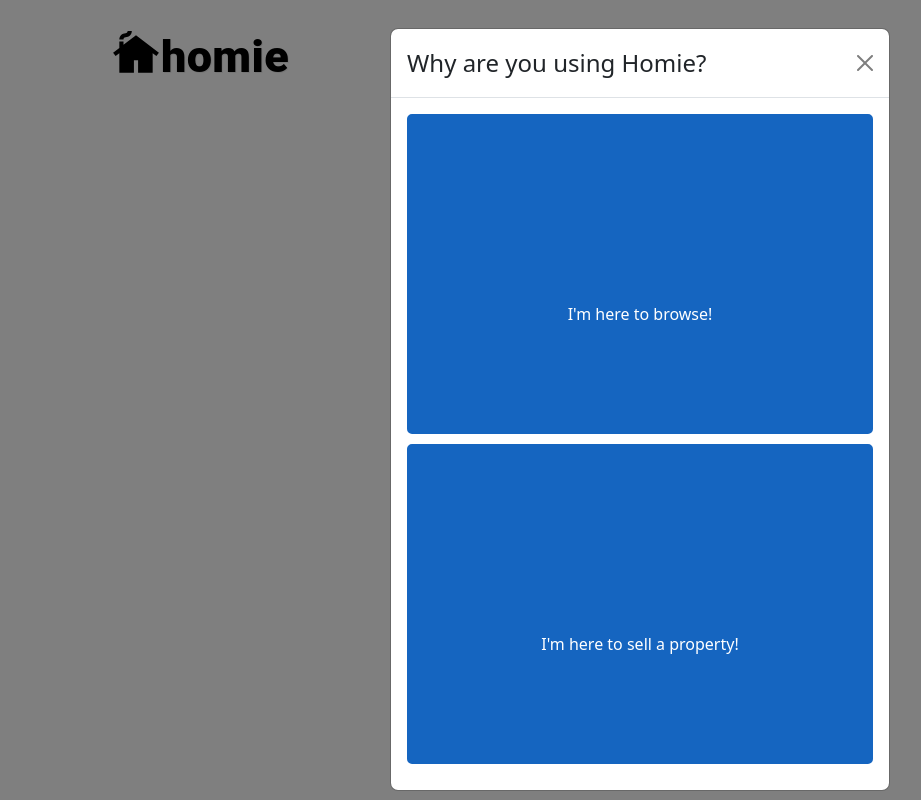
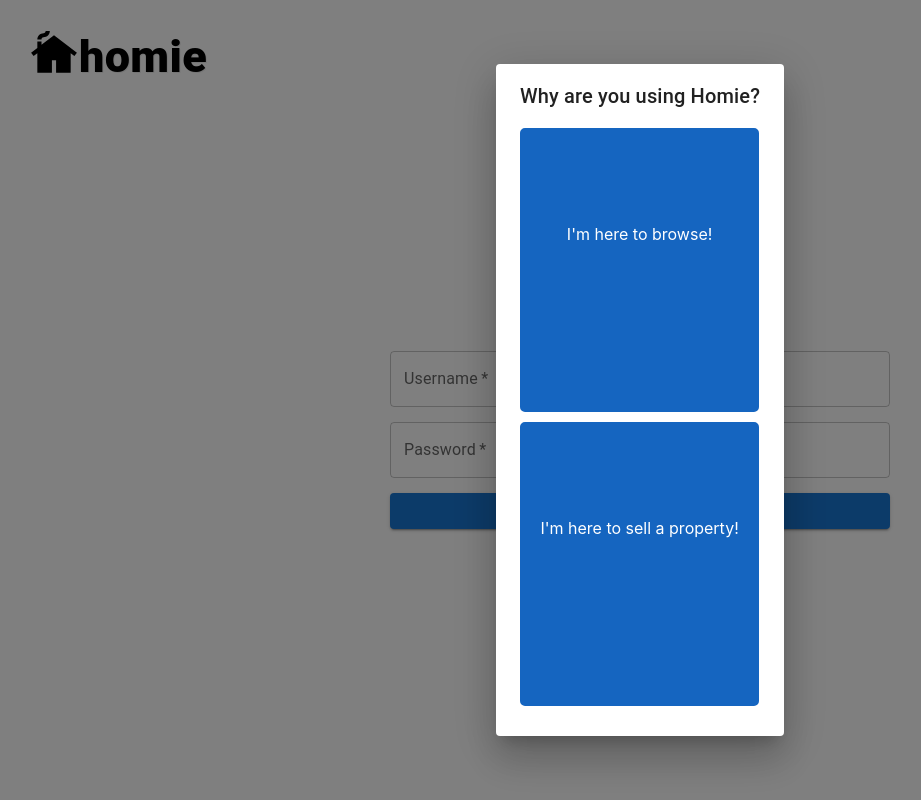
Before and after one commit to agiledev-students-spring2023/final-project-awesome-united, a React (Create React App) app in the folder front-end/: page /login in a window 1280 px wide. Both pictures are taken after a click on the element "Register an Account". Shown: the whole page, without its empty margins (0-921 px from the left). Built offline with nearby package versions, Linux system fonts and the light colour scheme.

Commit message:
issues with revert removed my bootstrap removal. Reverted again and removed bootstrap for real this time.

```diff
--- a/front-end/package.json
+++ b/front-end/package.json
@@ -15,9 +15,7 @@
     "dual-range-bar": "^1.0.3",
     "rc-slider": "^10.1.1",
     "react": "^18.2.0",
-    "react-bootstrap": "^2.7.4",
     "react-dom": "^18.2.0",
-    "react-dual-range-slider": "^1.0.4",
     "react-dual-rangeslider": "^1.2.16",
     "react-helmet": "^6.1.0",
     "react-hook-form": "^7.43.9",
--- a/front-end/src/App.js
+++ b/front-end/src/App.js
@@ -17,7 +17,6 @@ import Footer from "./components/Footer";
 import GeneralSettings from "./pages/GeneralSettings/GeneralSettings";
 import Chat from "./pages/Chat/Chat";
 import "./App.css";
-import 'bootstrap/dist/css/bootstrap.min.css';
 
 import SingleListing from "./pages/SingleListing/SingleListing";
 import NewAccountSelection from "./pages/NewAccountSelection/NewAccountSelection";
--- a/front-end/src/pages/NewAccountSelection/NewAccountSelection.css
+++ b/front-end/src/pages/NewAccountSelection/NewAccountSelection.css
@@ -6,11 +6,9 @@
   box-shadow: 5px;
   display: table;
 
-  width: 100%;
-  height: 40vh;
-  overflow-y: scroll;
-
-  padding: 5px;
+  width: 98%;
+  height: 35vh;
+  overflow: hidden;
   margin-bottom: 10px;
   text-align: center;
 }
@@ -25,7 +23,7 @@
 }
 
 .focused{
-  height: 85vh;
+  height: 60vh;
   margin-left: 0;
   background-color: white;
   color: black;
@@ -33,8 +31,8 @@
 }
 
 #selling.focused{
-  transform: translate(0px, -43vh);
-  height: 85vh;
+  transform: translate(0px, -37vh);
+  height: 60vh;
   transition-property: transform, height;
   transition-duration: 0.5s, 0.5s;
   transition-delay: 0s, 0.5s;
--- a/front-end/src/pages/NewAccountSelection/NewAccountSelection.js
+++ b/front-end/src/pages/NewAccountSelection/NewAccountSelection.js
@@ -1,25 +1,23 @@
 import "./NewAccountSelection.css";
 import { Link, useLocation } from "react-router-dom";
 import axios from "axios";
-import { Typography } from "@mui/material";
+import { Typography, Dialog, DialogTitle, DialogContent } from "@mui/material";
 import React, { useState, useEffect } from 'react';
-import Button from 'react-bootstrap/Button';
-import Modal from 'react-bootstrap/Modal';
 import CreateAccount from "../CreateAccount/CreateAccount";
 
 function NewAccountSelection() {
-  const [show, setShow] = useState(false);
+  const [open, setOpen] = useState(false);
 
   const [selling, setSelling] = useState(false);
   const [buying, setBuying] = useState(false);
 
-  const handleClose = () => setShow(false);
-  const handleShow = () => setShow(true);
+  const handleClose = () => setOpen(false);
+  const handleOpen = () => setOpen(true);
 
   useEffect(() => {
     setSelling(false);
     setBuying(false);
-  }, [show])
+  }, [open])
 
   const focusSelling = () => {
     setSelling(true);
@@ -32,17 +30,22 @@ function NewAccountSelection() {
 
   return (
     <>
-      <Typography variant="h7" className="createAccountText2" onClick={handleShow}>
+      <Typography variant="h7" className="createAccountText2" onClick={handleOpen}>
         {/* <Button variant="primary" > */}
           Register an Account
         {/* </Button> */}
       </Typography>
 
-      <Modal show={show} onHide={handleClose}>
-        <Modal.Header closeButton>
-          <Modal.Title>Why are you using Homie?</Modal.Title>
-        </Modal.Header>
-        <Modal.Body className="ModalBody">
+      <Dialog
+        open={open}
+        onClose={handleClose}
+        aria-labelledby="modal-modal-title"
+        aria-describedby="modal-modal-description"
+      >
+        <DialogTitle>
+          Why are you using Homie?
+        </DialogTitle>
+        <DialogContent>
           <div onClick={focusBuying} id="buying" className={"option "+(buying ? "focused" : " ") + (selling ? "hidden" : "")}>
             <div className="title">
               I'm here to browse!
@@ -55,8 +58,8 @@ function NewAccountSelection() {
               {(selling ? <div className="AccountCreation"><CreateAccount/></div> : "")}
             </div>
           </div>
-        </Modal.Body>
-      </Modal>
+        </DialogContent>
+      </Dialog>
     </>
   );
 }
```
Also changed, not shown: 1 other file (tests, documents, lock files or other folders).
